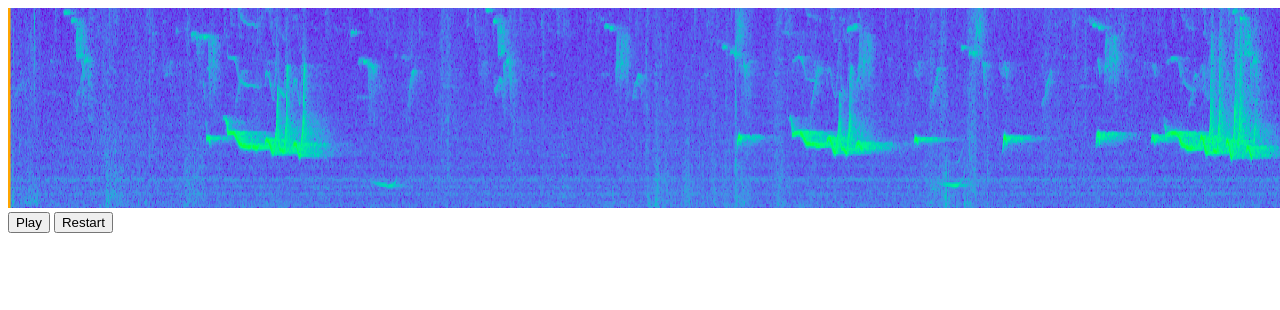
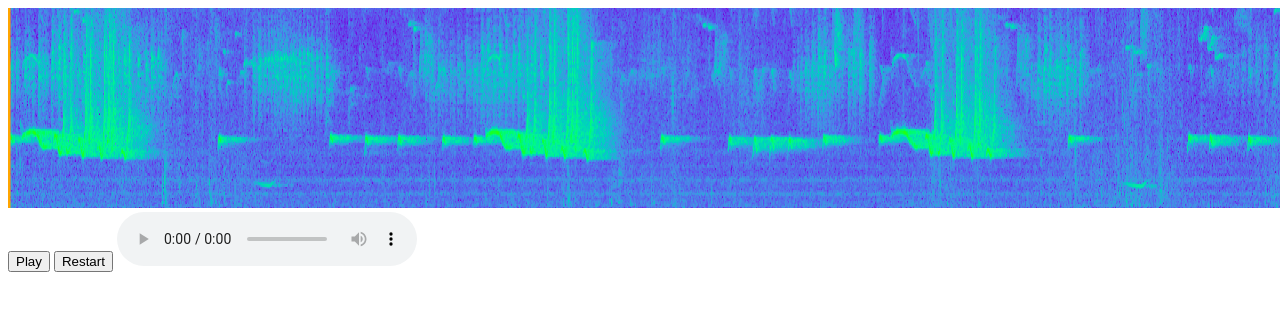
Before and after one commit to minhanhng4an/spectogram-surfer, a plain HTML site: page index.html in a window 1280 px wide. Drawn offline with Linux system fonts and the light colour scheme.

Commit message:
Added the audio and the matching spectogram

```diff
--- a/index.html
+++ b/index.html
@@ -10,5 +10,9 @@
     <button type="button" id="play-btn" value="Play">Play</button>
     <button type="button" id="restart-btn">Restart</button>
     <script src="scripts.js"></script>
+
+    <audio controls>
+      <source src="./assets/testAudio.WAV" type="audio/mpeg" />
+    </audio>
   </body>
 </html>
--- a/scripts.js
+++ b/scripts.js
@@ -123,7 +123,7 @@ let init = () => {
   // Create Spectogram
   spec = new Spectogram();
   spec.init();
-  spec.loadImage("assets/spectogram.png");
+  spec.loadImage("assets/spectogram2.png");
 
   // Handle Restart Button
   let restartBtn = document.getElementById("restart-btn");
```
Also changed, not shown: assets/Spectogram2.png (added), 1 other file.
